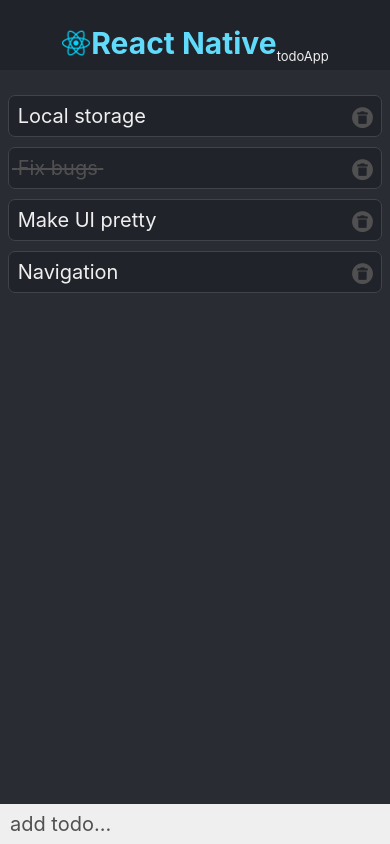
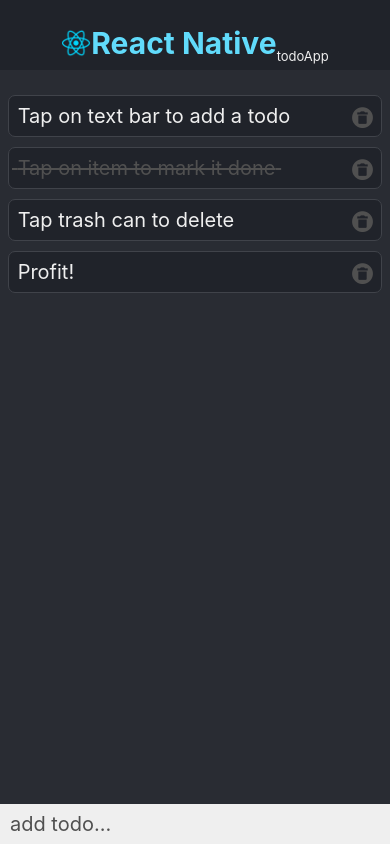
Before and after one commit to mvehkaoj/reactNativeDemo, a React Native app: screen / in a window 390 px wide. Built offline with nearby package versions, Linux system fonts and the light colour scheme.

Commit message:
Unused code removed
Removed some unused code and updated default todos.

```diff
--- a/App.js
+++ b/App.js
@@ -16,10 +16,10 @@
 export default function App() {
 
   const [todos, setTodo] = useState([
-    { todoItem: 'Local storage', done: false, key: '1'},
-    { todoItem: 'Fix bugs', done: true, key: '2'},
-    { todoItem: 'Make UI pretty', done: false, key: '3'},
-    { todoItem: 'Navigation', done: false, key: '4'}
+    { todoItem: 'Tap on text bar to add a todo', done: false, key: '1'},
+    { todoItem: 'Tap on item to mark it done', done: true, key: '2'},
+    { todoItem: 'Tap trash can to delete', done: false, key: '3'},
+    { todoItem: 'Profit!', done: false, key: '4'}
   ]);
 
   useEffect(() => {
@@ -36,7 +36,7 @@
   }
 
   InteractionManager.runAfterInteractions(() => {
-    //saves state to AsyncStorage when user interactions are done.
+    //saves state to AsyncStorage when user interactions are done. Bit hacky, but works for now.
     saveData()
   });
 
@@ -91,17 +91,6 @@
         {/* Main Container. KeyboardAvoidingView dodges the whole UI when OS keyboard appears */}
           <StatusBar barStyle='light-content'/>
           <Header style={styles.header} />
-          {/* header component */}
-
-          {/* <Button
-          title="Save"
-          onPress={() => saveData()}
-        />
-
-        <Button
-          title="Get"
-          onPress={() => getData()}
-        /> */}
 
         <View style={styles.content}>
 
```
Also changed, not shown: components/Todoitem.js (+0 -20 lines), assets/icon.png, assets/splash.png.
